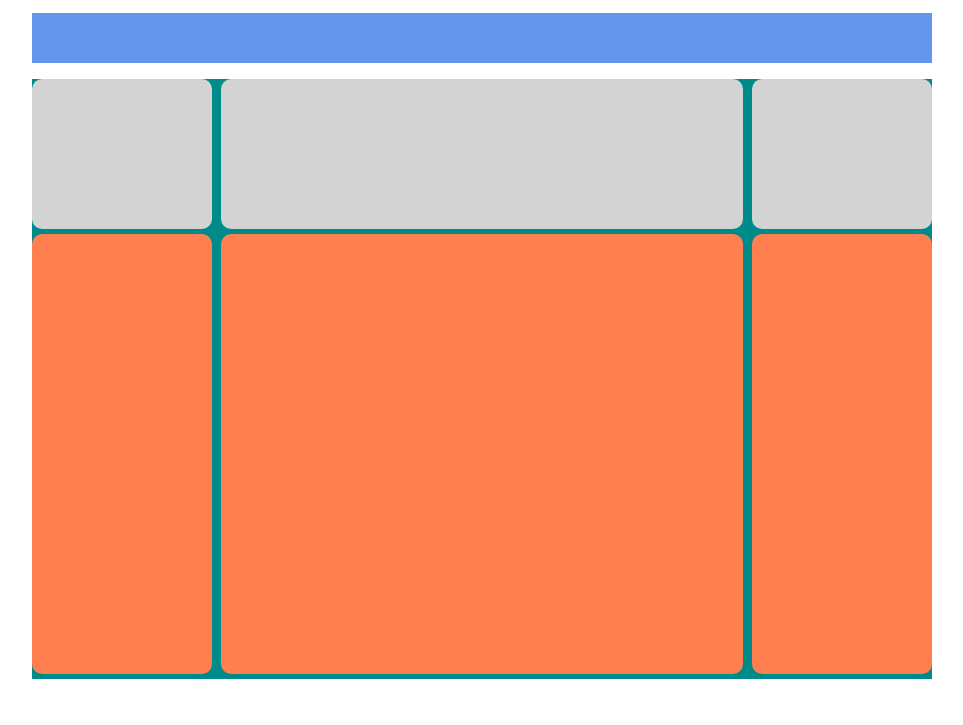
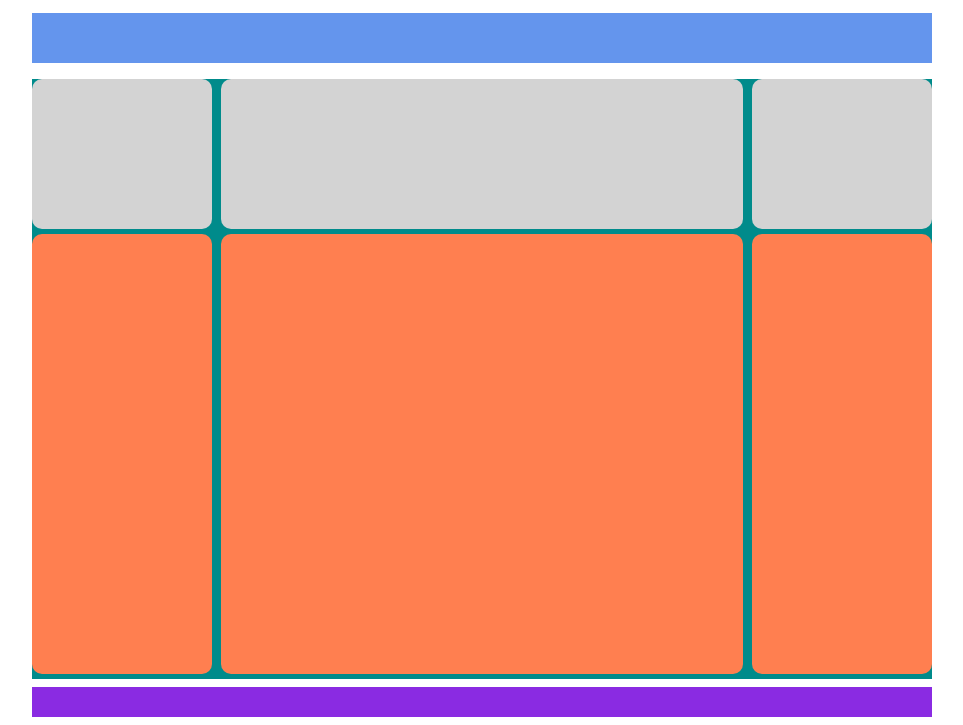
Before and after one commit to AntonioSabella/htmlcss-struttura-wp, a plain HTML site: page index.html in a window 1280 px wide. Shown: the part 389-1114 px from the top of the page, without its empty margins (158-1121 px from the left). Before the commit the page ends 1068 px from the top, so only its background shows below. Drawn offline with Linux system fonts and the light colour scheme.

Commit message:
Add site footer

```diff
--- a/css/style.css
+++ b/css/style.css
@@ -131,5 +131,14 @@
 
 /* /Bottom main */
 
+/********
+ Footer
+ ********/
+
+ #site_footer {
+    height: 30px;
+    background-color: blueviolet;
+    margin: 0.5rem 0;
+}
 
 /* /Main container */
```
